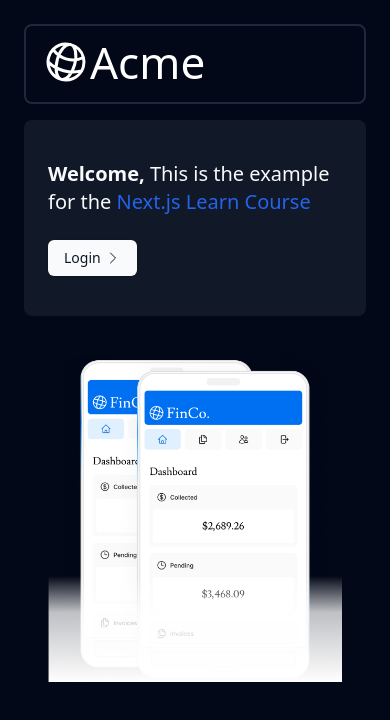
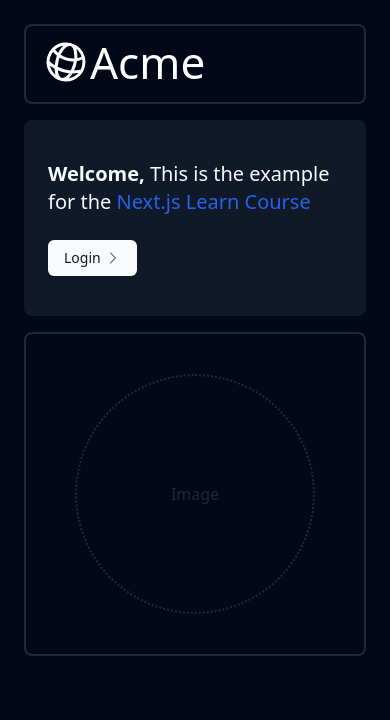
Before and after one commit to hossein-jorfi/nextjs-dashboard, a Next.js app: page / in a window 390 px wide. Shown: the top 720 px of the page. Built offline with nearby package versions, Linux system fonts and the light colour scheme.

Commit message:
main page

```diff
--- a/app/page.tsx
+++ b/app/page.tsx
@@ -1,7 +1,7 @@
 // components
 import Link from "next/link";
 import Image from "next/image";
-import { ArrowRightIcon, ChevronRightIcon } from "@heroicons/react/24/outline";
+import { ChevronRightIcon } from "@heroicons/react/24/outline";
 
 // assets
 import AcmeLogo from "@/app/ui/acme-logo";
@@ -28,21 +28,10 @@ export default function Page() {
             </Button>
           </Link>
         </div>
-        <div className="flex items-center justify-center p-6 md:w-3/5 md:px-28 md:py-12">
-          <Image
-            src="/hero-desktop.png"
-            width={1000}
-            height={760}
-            className="hidden md:block"
-            alt="Screenshots of the dashboard project showing desktop version"
-          />
-          <Image
-            src="/hero-mobile.png"
-            width={560}
-            height={620}
-            className="md:hidden block"
-            alt="Screenshots of the dashboard project showing desktop version"
-          />
+        <div className="flex items-center justify-center md:w-3/5 border-2 rounded-lg p-10">
+          <div className="w-60 md:w-80 h-60 md:h-80 rounded-full border-2 border-dotted flex justify-center items-center text-border">
+            Image
+          </div>
         </div>
       </div>
     </main>
```
